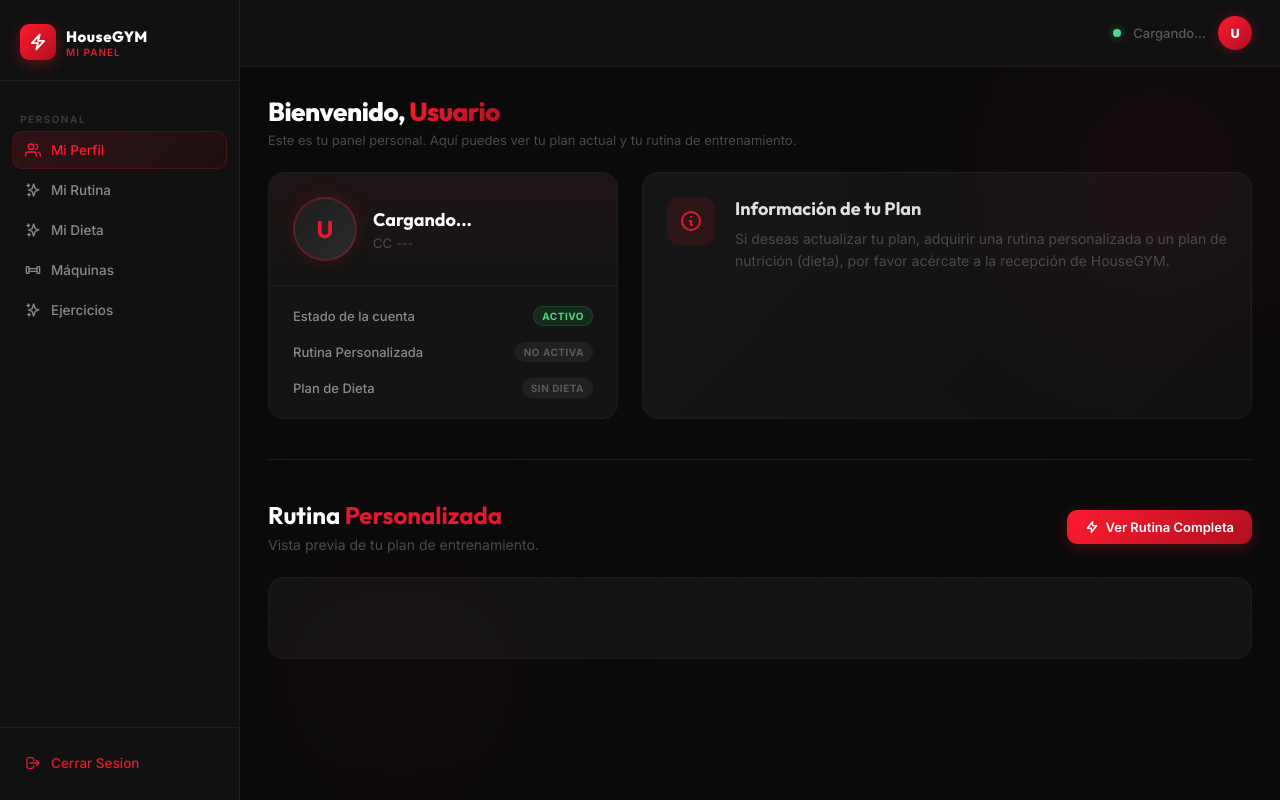
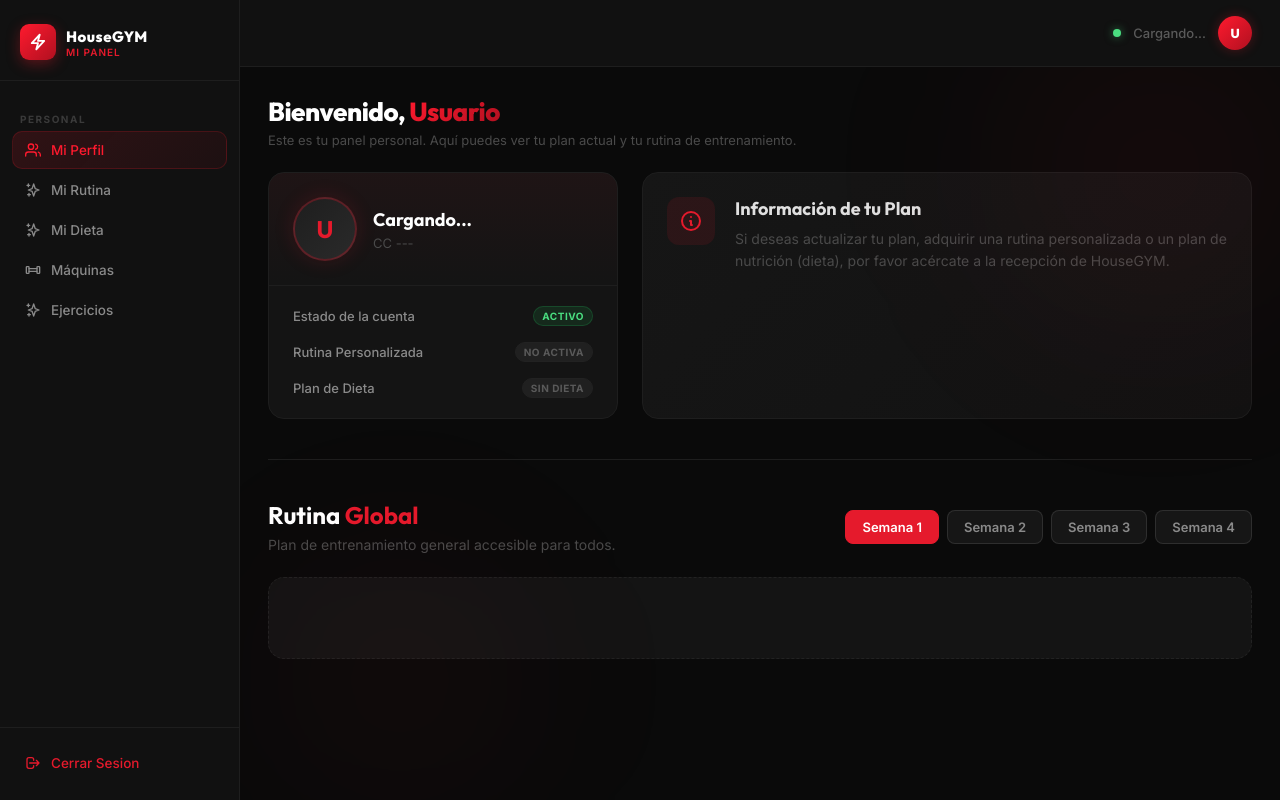
Before and after one commit to AgenciaWebsite/HouseGYM, a PHP site: page /app/Views/usuarios.php in a window 1280 px wide. Run offline with PHP 8.4, Linux system fonts and the light colour scheme.

Commit message:
rutina global usuario

```diff
--- a/app/Views/usuarios.php
+++ b/app/Views/usuarios.php
@@ -177,15 +177,15 @@
       <div id="seccion-rutina" class="routine-section">
         <div class="routine-header">
           <div>
-            <h2>Rutina <span>Personalizada</span></h2>
-            <p>Vista previa de tu plan de entrenamiento.</p>
+            <h2>Rutina <span>Global</span></h2>
+            <p>Plan de entrenamiento general accesible para todos.</p>
           </div>
-          <a href="index.php?route=usuarios_rutina" class="routine-header__btn">
-            <svg width="14" height="14" fill="none" stroke="currentColor" viewBox="0 0 24 24" stroke-width="2.5">
-              <path stroke-linecap="round" stroke-linejoin="round" d="M13 10V3L4 14h7v7l9-11h-7z" />
-            </svg>
-            Ver Rutina Completa
-          </a>
+          <div class="week-tabs">
+            <button class="week-btn active" onclick="loadGlobalRoutine(1)" id="btnWeek1">Semana 1</button>
+            <button class="week-btn" onclick="loadGlobalRoutine(2)" id="btnWeek2">Semana 2</button>
+            <button class="week-btn" onclick="loadGlobalRoutine(3)" id="btnWeek3">Semana 3</button>
+            <button class="week-btn" onclick="loadGlobalRoutine(4)" id="btnWeek4">Semana 4</button>
+          </div>
         </div>
 
         <div id="routineStateMsg" class="routine-empty-state">
@@ -304,17 +304,22 @@
           bDieta.textContent = getDietName(p.id_dieta);
         }
 
-        if (p.plan_personalizado) {
-          loadRoutine();
-        } else {
-          document.getElementById('routineStateMsg').style.display = 'flex';
-          document.getElementById('routineDaysContainer').style.display = 'none';
-        }
+        // Cargar siempre la rutina global
+        loadGlobalRoutine(1);
       }
     }
 
-    async function loadRoutine() {
-      const dataRoutine = await fetchApi('routine');
+    async function loadGlobalRoutine(semana = 1) {
+      // Actualizar estado de los botones
+      for(let i=1; i<=4; i++) {
+        const btn = document.getElementById('btnWeek'+i);
+        if(btn) {
+           btn.classList.remove('active');
+           if(i === semana) btn.classList.add('active');
+        }
+      }
+
+      const dataRoutine = await fetchApi('global_routine&semana=' + semana);
       if (dataRoutine && dataRoutine.routine && dataRoutine.routine.length > 0) {
         document.getElementById('routineStateMsg').style.display = 'none';
         const container = document.getElementById('routineDaysContainer');
@@ -356,6 +361,18 @@
           `;
         });
         container.innerHTML = html;
+      } else {
+        document.getElementById('routineStateMsg').style.display = 'flex';
+        document.getElementById('routineDaysContainer').style.display = 'none';
+        document.getElementById('routineStateMsg').innerHTML = `
+          <div class="empty-icon">
+            <svg width="24" height="24" fill="none" stroke="currentColor" viewBox="0 0 24 24" stroke-width="2">
+              <path stroke-linecap="round" stroke-linejoin="round" d="M9.172 16.172a4 4 0 015.656 0M9 10h.01M15 10h.01M21 12a9 9 0 11-18 0 9 9 0 0118 0z" />
+            </svg>
+          </div>
+          <h3>Sin rutina disponible</h3>
+          <p>La rutina global para esta semana aún no ha sido asignada por el administrador.</p>
+        `;
       }
     }
 
--- a/assets/usuarios.css
+++ b/assets/usuarios.css
@@ -339,3 +339,31 @@
 .exercise-stats div:last-child {
   margin-bottom: 0;
 }
+
+/* ── Week Tabs ── */
+.week-tabs {
+  display: flex;
+  gap: 8px;
+  flex-wrap: wrap;
+}
+.week-btn {
+  background: rgba(255,255,255,0.05);
+  border: 1px solid rgba(255,255,255,0.1);
+  color: var(--gray-light);
+  padding: 8px 16px;
+  border-radius: 8px;
+  cursor: pointer;
+  transition: all 0.2s;
+  font-family: 'Inter', sans-serif;
+  font-size: 13px;
+  font-weight: 600;
+}
+.week-btn:hover {
+  background: rgba(255,255,255,0.1);
+  color: var(--white);
+}
+.week-btn.active {
+  background: var(--red);
+  border-color: var(--red);
+  color: var(--white);
+}
```
Also changed, not shown: app/Controllers/UsuarioController.php (+25 -0 lines), app/Models/UsuarioModel.php (+54 -1 lines).
